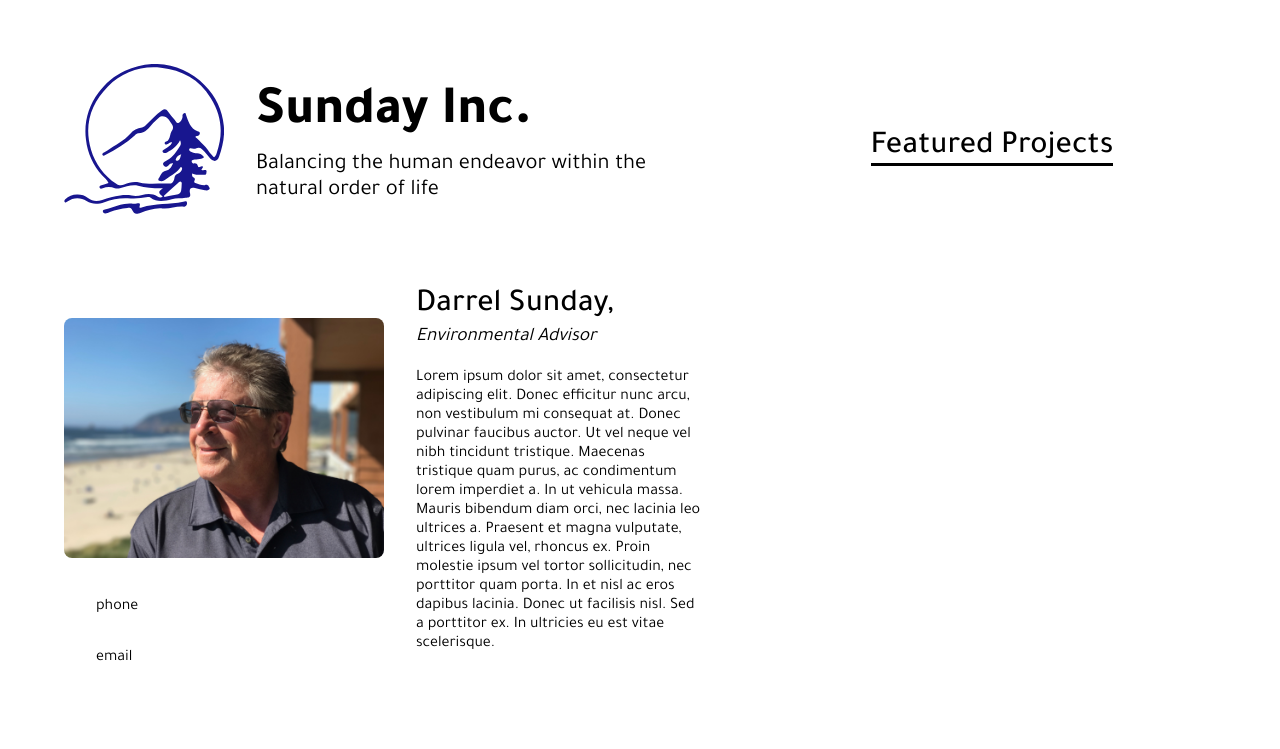
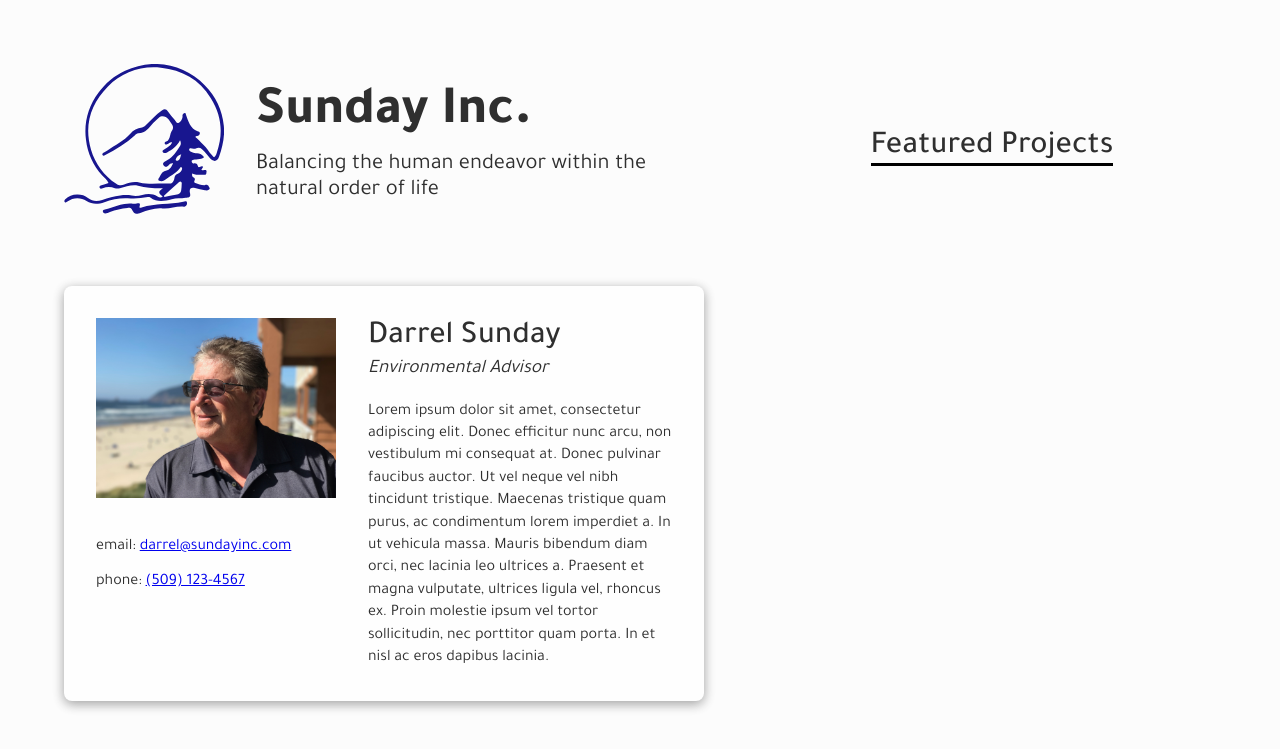
Before and after one commit to darrelsunday/sundayinc.github.io, a Jekyll site: the page built from index.html, in a window 1280 px wide. Shown: the top 749 px of the page. Built offline with Jekyll 4.4.1, drawn with Linux system fonts in a browser that asks for light colours.

Commit message:
design 1

```diff
--- a/_config.yml
+++ b/_config.yml
@@ -1 +1,4 @@
 timezone: UTC
+sass:
+  sass_dir: _sass
+  style: compressed
--- a/_data/edit.yml
+++ b/_data/edit.yml
@@ -13,5 +13,4 @@ about: >
   massa. Mauris bibendum diam orci, nec lacinia leo ultrices a. Praesent
   et magna vulputate, ultrices ligula vel, rhoncus ex. Proin molestie ipsum
   vel tortor sollicitudin, nec porttitor quam porta. In et nisl ac eros dapibus
-  lacinia. Donec ut facilisis nisl. Sed a porttitor ex. In ultricies eu est
-  vitae scelerisque.
+  lacinia.
--- /dev/null
+++ b/_sass/_base.scss
@@ -0,0 +1,15 @@
+html, body {
+	margin: 0;
+	padding: 0;
+	background: $white;
+	color: $black;
+}
+
+#site-container {
+	display: flex;
+	padding: 4em;
+	font-family: 'Tajawal', sans-serif;
+	span {
+		display: block;
+	}
+}
--- /dev/null
+++ b/_sass/_left.scss
@@ -0,0 +1,66 @@
+.left {
+	width: 40em;
+	.header {
+		display: flex;
+		align-items: center;
+		&__title {
+			&__name {
+				margin: 0;
+				font-size: 3.4em;
+				font-weight: 800;
+			}
+			&__slogan {
+				margin-top: 0.2em;
+				font-size: 1.4em;
+				font-weight: 400;
+			}
+		}
+		&__logo {
+			margin-right: 2em;
+			img {
+				width: 10em;
+			}
+		}
+	}
+	.about {
+		display: flex;
+		margin-top: 4em;
+		padding: 2em;
+		border-radius: 0.5em;
+		background: $white-pure;
+		transition: all 200ms;
+		@include card(2);
+		&:hover {
+			@include card(3);
+		}
+		&__left {
+			margin-right: 2em;
+			&__image {
+				img {
+					width: 15em;
+				}
+			}
+			&__contact {
+				margin-top: 2em;
+				span {
+					margin: 1em 0;
+				}
+			}
+		}
+		&__right {
+			&__name {
+				font-size: 2em;
+				font-weight: 500;
+			}
+			&__title {
+				margin: 0.1em 0 1em 0;
+				font-size: 1.2em;
+				font-weight: 400;
+				font-style: italic;
+			}
+			&__text {
+				line-height: 1.4em;
+			}
+		}
+	}
+}
--- /dev/null
+++ b/_sass/_right.scss
@@ -0,0 +1,19 @@
+.right {
+	margin: 4em 0 0 4em;
+	flex: 1;
+	.projects {
+		overflow: auto;
+		&__header {
+			text-align: center;
+			&__text {
+				display: inline !important;
+				font-size: 2em;
+				font-weight: 500;
+				border-bottom: 0.1em solid black;
+			}
+		}
+		&__item {
+
+		}
+	}
+}
--- a/assets/main.scss
+++ b/assets/main.scss
@@ -1,96 +1,37 @@
 ---
 ---
 
-html, body {
-	margin: 0;
-	padding: 0;
+$white: #fcfcfc;
+$white-pure: #fefefe;
+$black: #2f2f2f;
+
+// https://css-tricks.com/snippets/sass/material-shadows-mixin/
+@function top-shadow($depth) {
+	$primary-offset: nth(1.5 3 10 14 19, $depth) * 1px;
+	$blur: nth(1.5 3 10 14 19, $depth) * 4px;
+	$color: rgba(black, nth(.12 .16 .19 .25 .30, $depth));
+
+	@return 0 $primary-offset $blur $color;
 }
+@function bottom-shadow($depth) {
+	$primary-offset: nth(1.5 3 6 10 15, $depth) * 1px;
+	$blur: nth(1 3 3 5 6, $depth) * 4px;
+	$color: rgba(black, nth(.24 .23 .23 .22 .22, $depth));
 
-#site-container {
-	display: flex;
-	padding: 4em;
-	font-family: 'Tajawal', sans-serif;
-	span {
-		display: block;
+	@return 0 $primary-offset $blur $color;
+}
+@mixin card($depth) {
+	@if $depth < 1 {
+		box-shadow: none;
+	} @else if $depth > 5 {
+		@warn "Invalid $depth `#{$depth}` for mixin `card`.";
+	} @else {
+		box-shadow: bottom-shadow($depth), top-shadow($depth);
 	}
 }
 
-.left {
-	width: 40em;
-	.header {
-		display: flex;
-		align-items: center;
-		background: white;
-		&__title {
-			&__name {
-				margin: 0;
-				font-size: 3.4em;
-				font-weight: 800;
-			}
-			&__call {
-				margin-top: 0.2em;
-				font-size: 1.4em;
-				font-weight: 400;
-			}
-		}
-		&__logo {
-			margin-right: 2em;
-			img {
-				width: 10em;
-			}
-		}
-	}
-	.about {
-		display: flex;
-		margin-top: 4em;
-		&__left {
-			margin: 2em 2em 0 0;
-			&__image {
-				img {
-					width: 20em;
-					border-radius: 0.5em;
-				}
-			}
-			&__contact {
-				span {
-					margin: 2em;
-				}
-			}
-		}
-		&__right {
-			&__name {
-				font-size: 2em;
-				font-weight: 500;
-			}
-			&__title {
-				margin: 0.1em 0 1em 0;
-				font-size: 1.2em;
-				font-weight: 400;
-				font-style: italic;
-			}
-			&__text {
-
-			}
-		}
-	}
-}
-
-.right {
-	margin: 4em 0 0 4em;
-	flex: 1;
-	.projects {
-		overflow: auto;
-		&__header {
-			text-align: center;
-			&__text {
-				display: inline !important;
-				font-size: 2em;
-				font-weight: 500;
-				border-bottom: 0.1em solid black;
-			}
-		}
-		&__item {
-
-		}
-	}
-}
+@import
+	"base",
+	"left",
+	"right"
+;
--- a/index.html
+++ b/index.html
@@ -10,7 +10,7 @@ layout: default
 			</div>
 			<div class="header__title">
 				<span class="header__title__name">{{ site.data.edit.title }}</span>
-				<span class="header__title__call">{{ site.data.edit.description }}</span>
+				<span class="header__title__slogan">{{ site.data.edit.description }}</span>
 			</div>
 		</div>
 		<div class="about">
@@ -19,12 +19,12 @@ layout: default
 					<img src="/assets/sunday.jpg" alt="sunday">
 				</div>
 				<div class="about__left__contact">
-					<span>phone</span>
-					<span>email</span>
+					<span>email: <a href="mailto:darrel@sundayinc.com">darrel@sundayinc.com</a></span>
+					<span>phone: <a href="tel:509-123-4567">(509) 123-4567</a></span>
 				</div>
 			</div>
 			<div class="about__right">
-				<span class="about__right__name">Darrel Sunday,</span>
+				<span class="about__right__name">Darrel Sunday</span>
 				<span class="about__right__title">Environmental Advisor</span>
 				<span class="about__right__text">
 					{{ site.data.edit.about }}
```
Also changed, not shown: README.md (added).
